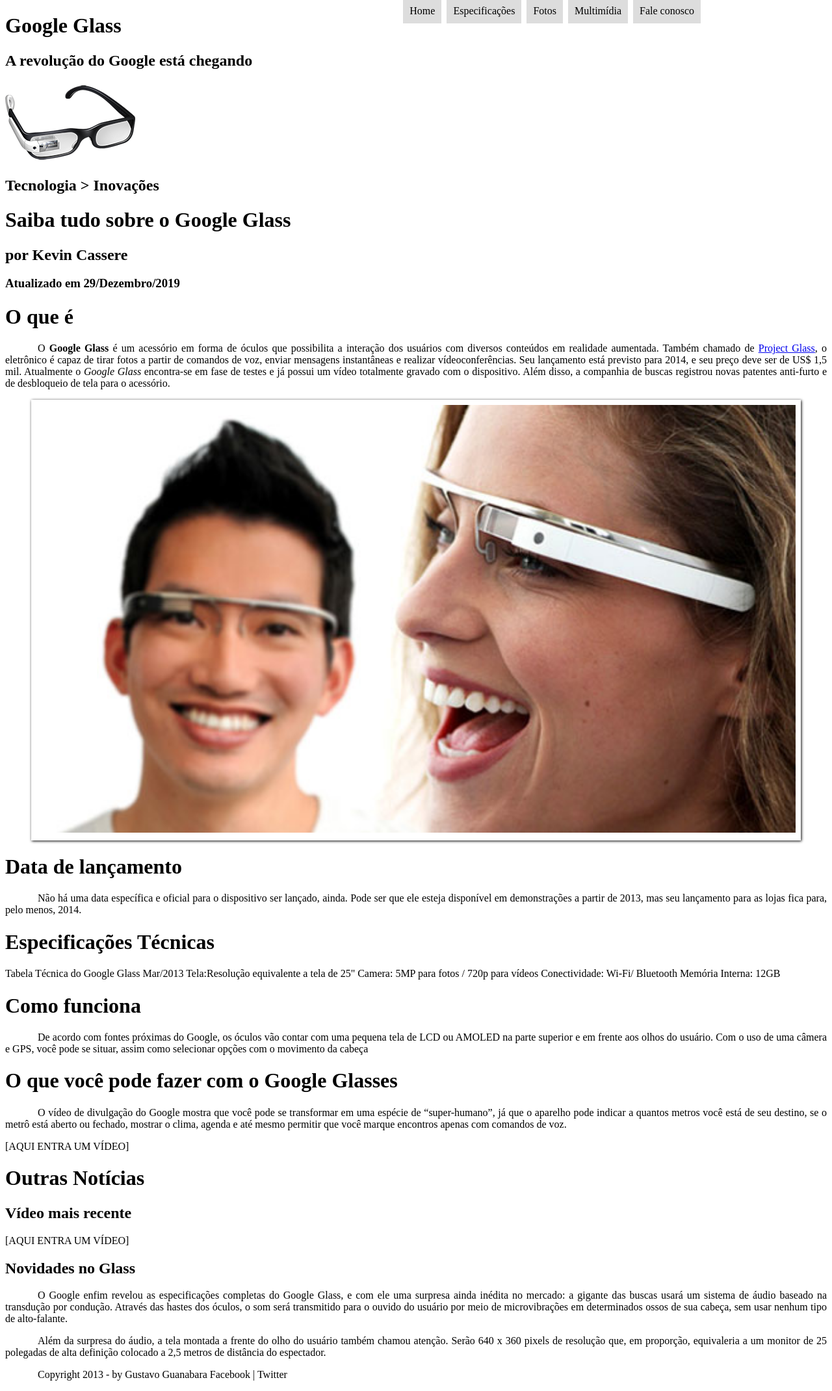
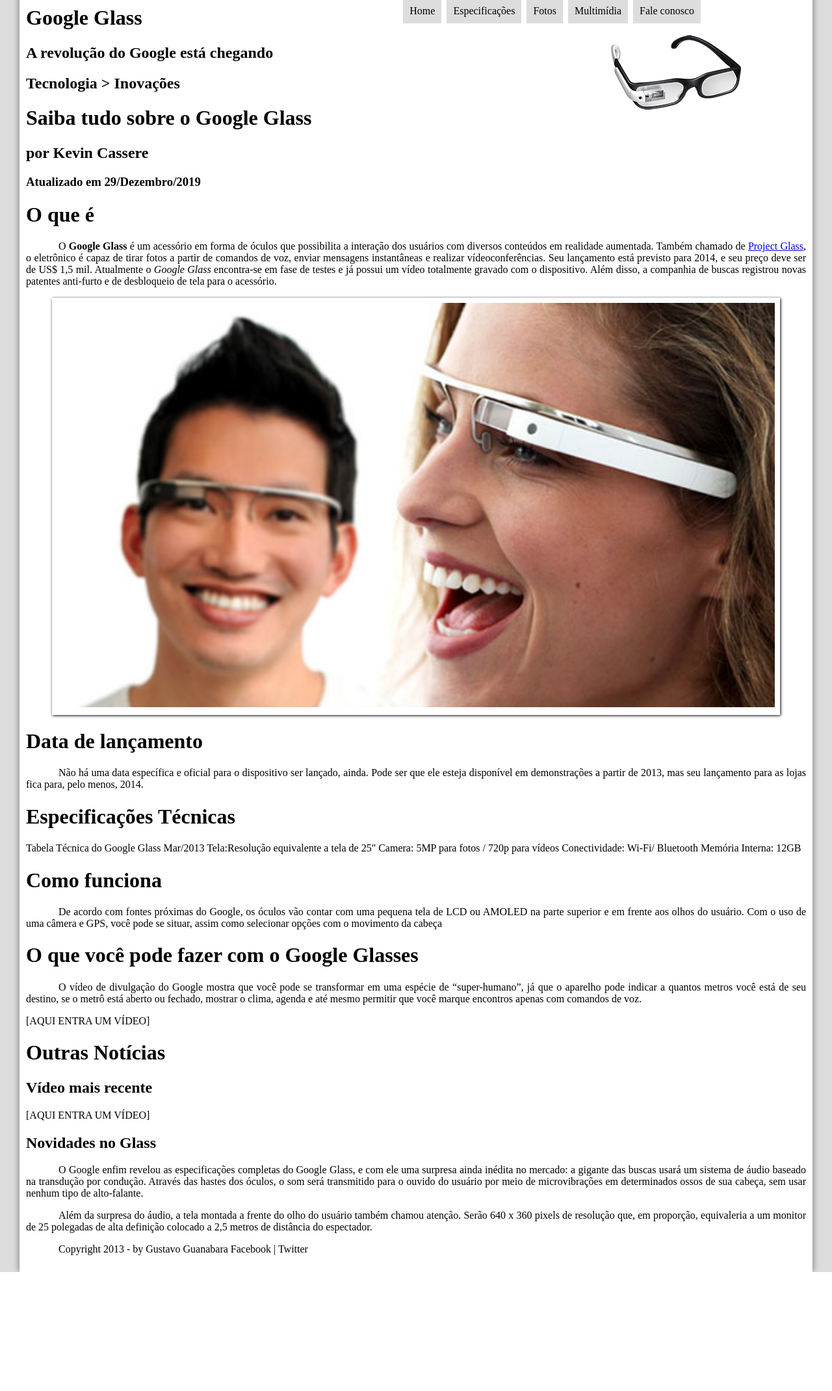
Before and after one commit to casserekevin/curso-em-video, a PHP site: page / in a window 1280 px wide. Shown: the whole page at 65% size. After the commit the page ends 1957 px from the top, so only its background shows below. Run offline with PHP 8.4, Linux system fonts and the light colour scheme.

Commit message:
Aula 11 - Formatação de Interfaces com HTML5

```diff
--- a/_css/estilo-base.css
+++ b/_css/estilo-base.css
@@ -1,4 +1,20 @@
 @charset "UTF-8";
+
+body {
+    background-color: #dddddd;
+    color: rgba(0, 0, 0, 1);
+    margin: 0px;
+}
+
+/* Formatação interface */
+
+div#interface {
+    max-width: 1200px;
+    background-color: white;
+    margin: -22px auto -16px auto;
+    box-shadow: 0px 0px 10px rgba(0, 0, 0, .5);
+    padding: 10px;
+}
 
 p {
     text-align: justify;
@@ -78,3 +94,15 @@
 nav#menu li:hover a {
     color: white;
 }
+
+/* Icones */
+
+header#cabecalho {
+
+}
+
+header#cabecalho img#icone {
+    position: absolute;
+    right: 140px;
+    top: 50px;
+}
--- a/index.html
+++ b/index.html
@@ -12,7 +12,7 @@
                     <h2>A revolução do Google está chegando</h2>
                 </hgroup>
 
-                <img src="_img/glass-oculos-preto-peq.png"/>
+                <img id="icone" src="_img/glass-oculos-preto-peq.png"/>
 
 
                 <nav id="menu">
@@ -76,8 +76,7 @@
             <p>Além da surpresa do áudio, a tela montada a frente do olho do usuário também chamou atenção. Serão 640 x 360 pixels de resolução que, em proporção, equivaleria a um monitor de 25 polegadas de alta definição colocado a 2,5 metros de distância do espectador.</p>
 
             <p>Copyright 2013 - by Gustavo Guanabara
-                Facebook | Twitter
-</p>
+                Facebook | Twitter</p>
         </div>
     </body>
 </html>
```
